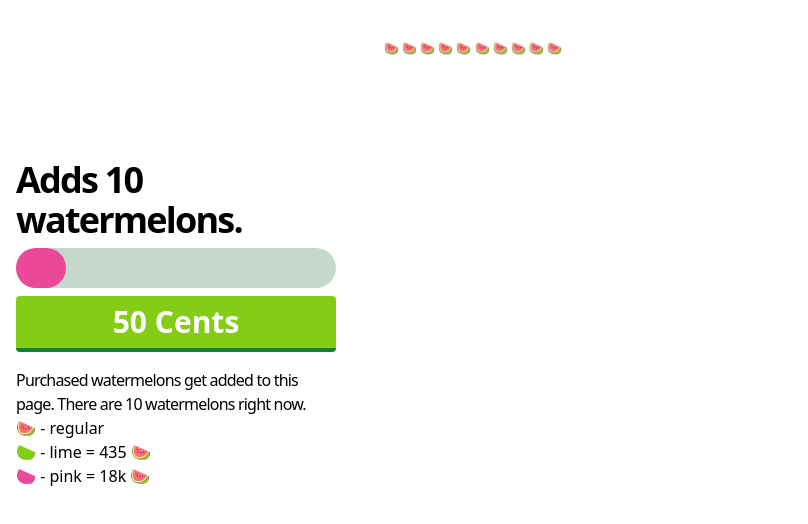
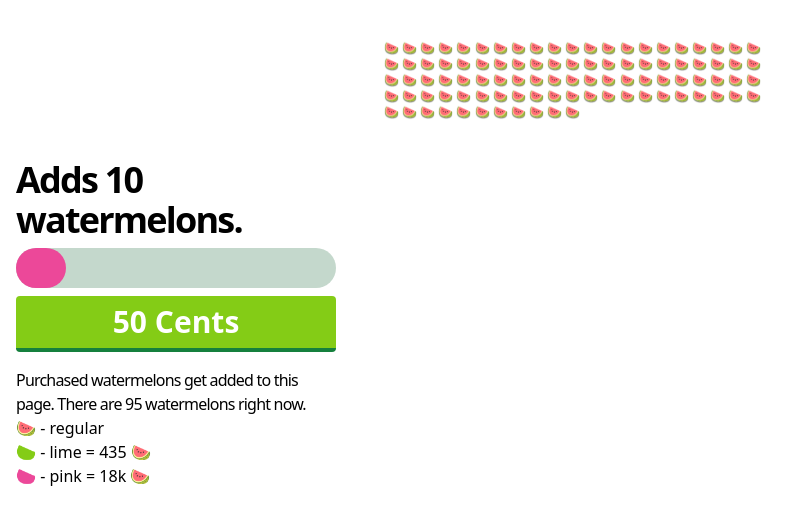
Before and after one commit to rogersnick/watermelons-stripe, a website: page src/public/index.html in a window 1280 px wide. Shown: the whole page, without its empty margins (0-808 px from the left). Drawn offline with nearby package versions, Linux system fonts and the light colour scheme.

Commit message:
95 watermelons sold

```diff
--- a/src/public/index.html
+++ b/src/public/index.html
@@ -33,7 +33,7 @@
           }
       }
       document.addEventListener("DOMContentLoaded", function(){
-        document.querySelector("#sold").innerHTML = getWatermelonPatch(10)
+        document.querySelector("#sold").innerHTML = getWatermelonPatch(95)
 
         document.getElementById("pwycform").addEventListener("input", function () {
           const priceCents = document.getElementById('price').value;
@@ -70,7 +70,7 @@
                   50 Cents
                 </button>
             </form>
-            <p class="text-1xl tracking-tighter">Purchased watermelons get added to this page. There are 10 watermelons right now.</p>
+            <p class="text-1xl tracking-tighter">Purchased watermelons get added to this page. There are 95 watermelons right now.</p>
             <ul>
               <li> <span>🍉</span> - regular</li>
               <li><span class="text-transparent [text-shadow:0px_0px_0px_var(--tw-shadow-color)] shadow-lime-500">🍉</span> - lime = 435 🍉 </li>
```
